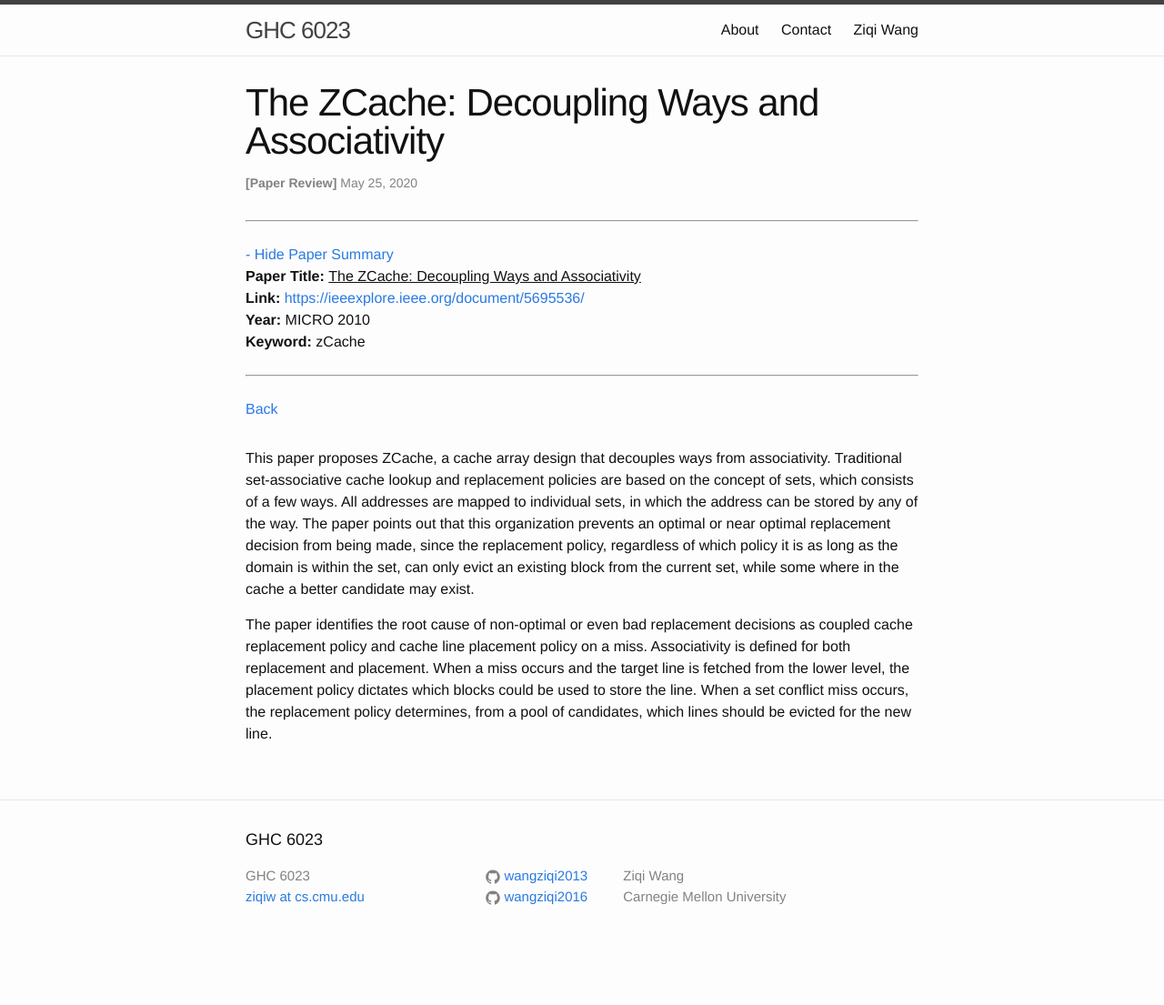
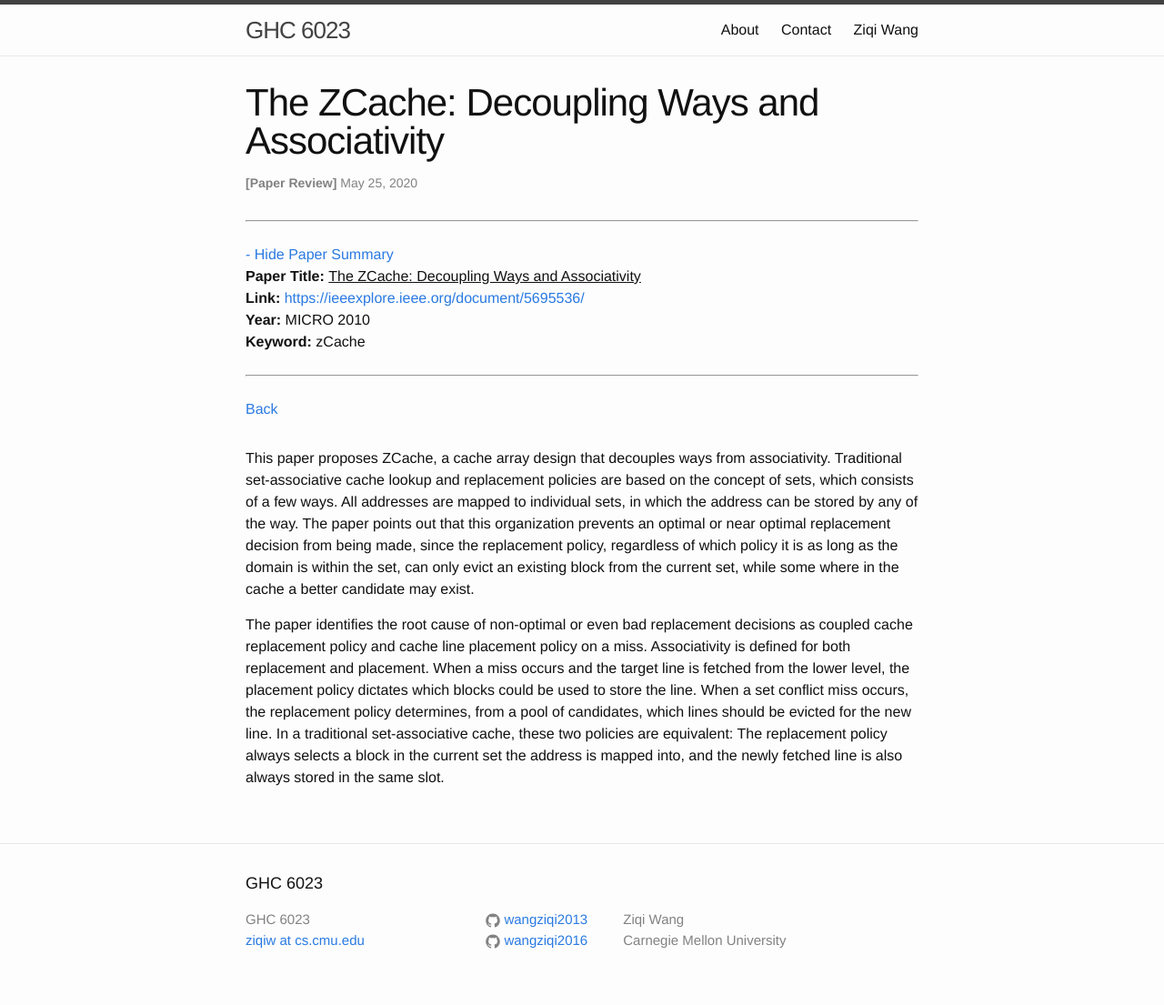
Before and after one commit to wangziqi2013/wangziqi2013.github.io, a Jekyll site: the page built from _posts/2020-05-24-zcache.markdown, in a window 1280 px wide. Shown: the whole page at 91% size. Built offline with Jekyll 4.4.1, drawn with Linux system fonts in a browser that asks for light colours; before the commit the page ends 1057 px from its top, so only the background shows below that.

Commit message:
Adding observation

```diff
--- a/_posts/2020-05-24-zcache.markdown
+++ b/_posts/2020-05-24-zcache.markdown
@@ -24,4 +24,6 @@ The paper identifies the root cause of non-optimal or even bad replacement decis
 and cache line placement policy on a miss. Associativity is defined for both replacement and placement. When a miss occurs
 and the target line is fetched from the lower level, the placement policy dictates which blocks could be used to store
 the line. When a set conflict miss occurs, the replacement policy determines, from a pool of candidates, which lines
-should be evicted for the new line.
+should be evicted for the new line. In a traditional set-associative cache, these two policies are equivalent: The
+replacement policy always selects a block in the current set the address is mapped into, and the newly fetched line
+is also always stored in the same slot.
```
